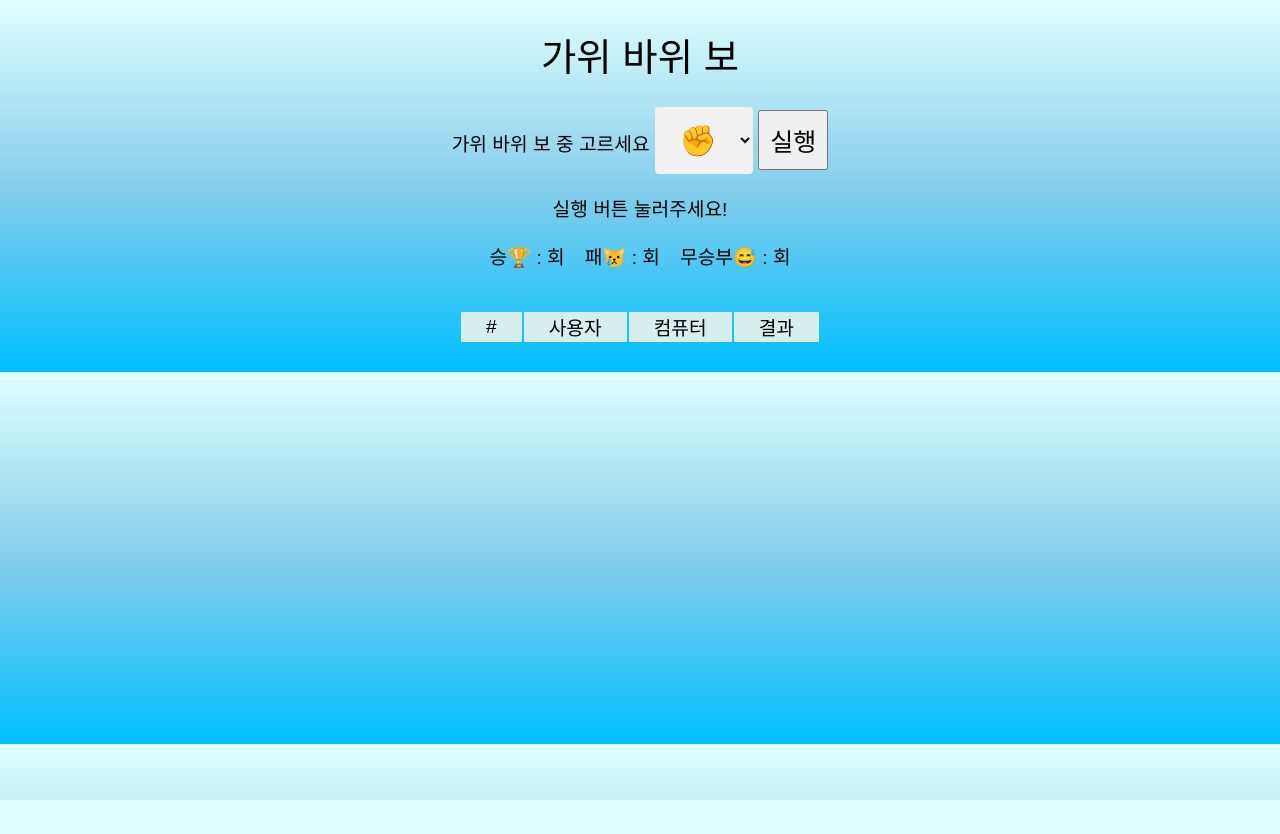
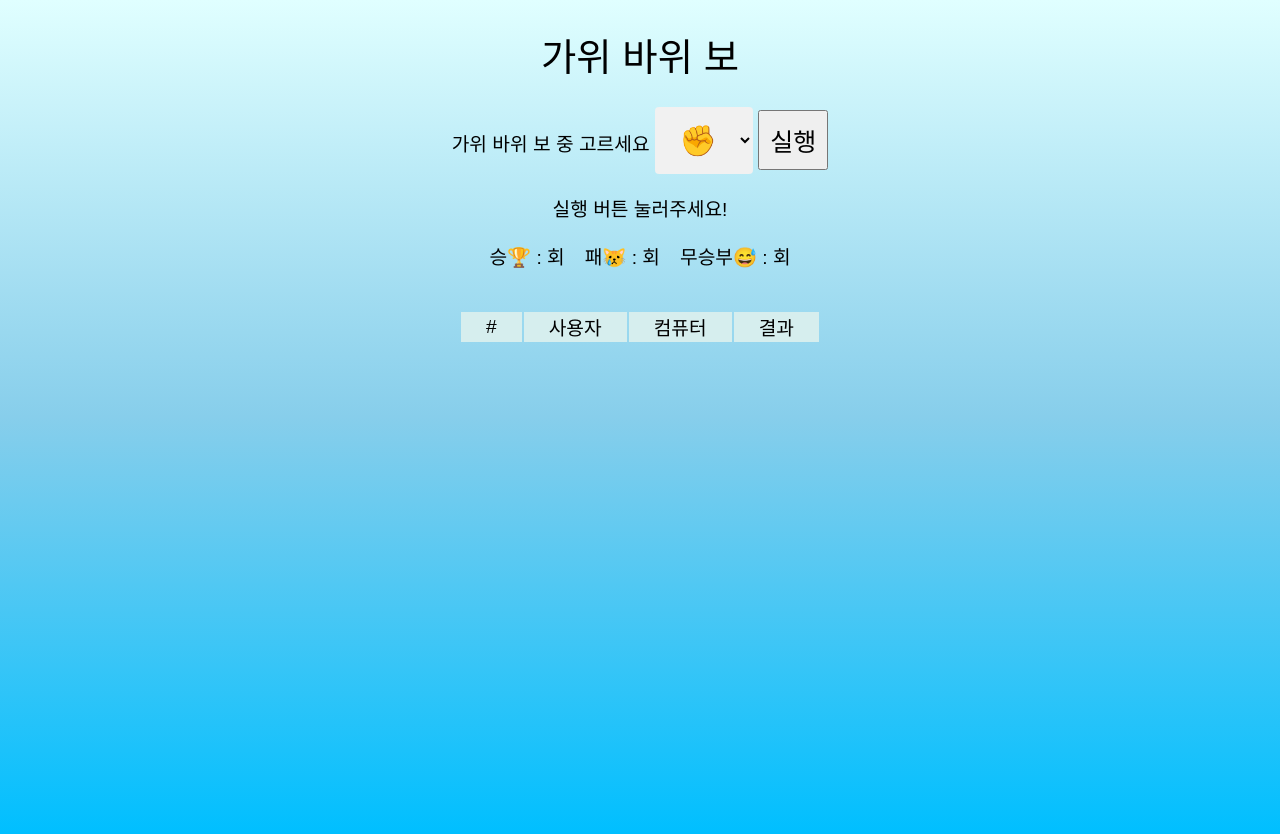
Before and after one commit to mellow-mars/projects, a Flask app: page / in a window 1280 px wide. Before the commit the page ends 800 px from the top, so only its background shows below. Run offline with Flask 3, Linux system fonts and the light colour scheme; lists and menus that the app fills with data are empty; some web fonts are replaced.

Commit message:
fixed background error

```diff
--- a/assignments/q4/templates/index.html
+++ b/assignments/q4/templates/index.html
@@ -23,6 +23,8 @@
             justify-content: center;
             font-size: 120%;
             background: linear-gradient(lightCyan, skyBlue, deepSkyBlue);
+            background-repeat: no-repeat;
+            height: 100vh;
         }
 
         button {
```
